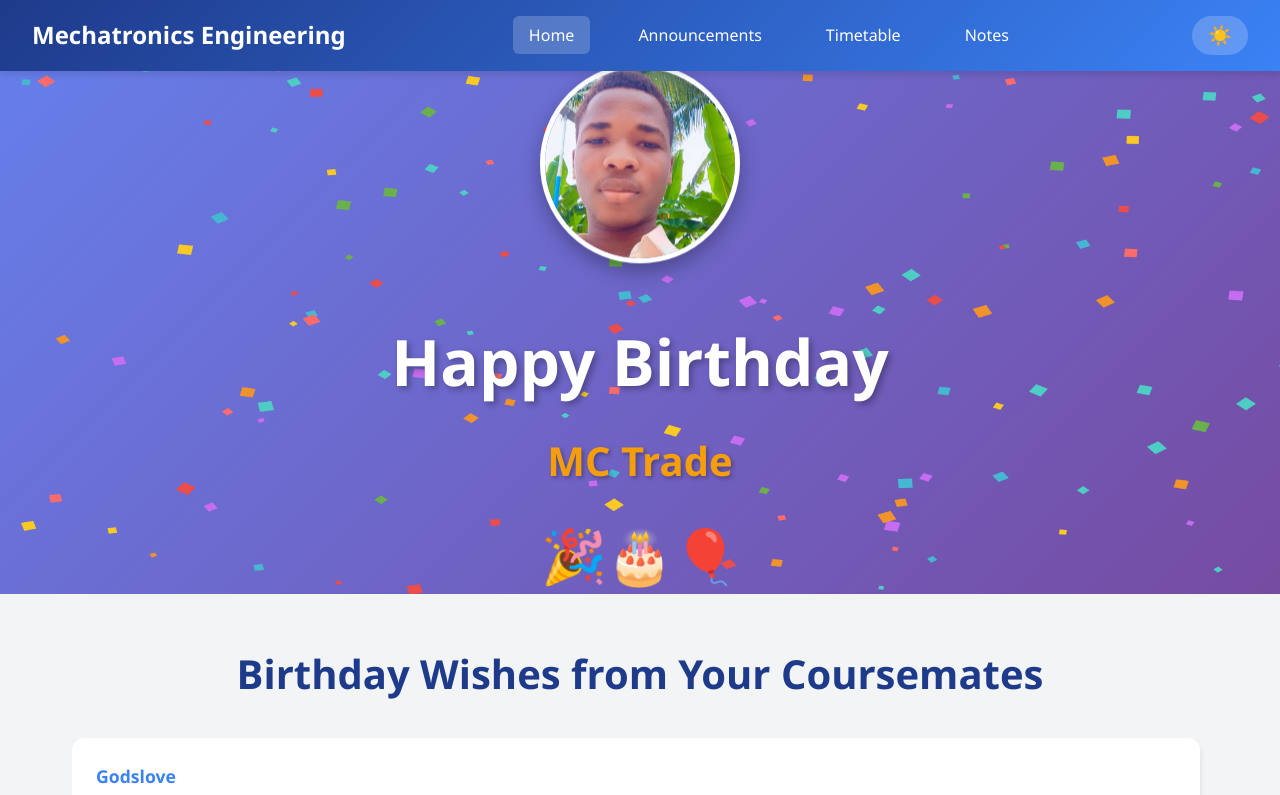
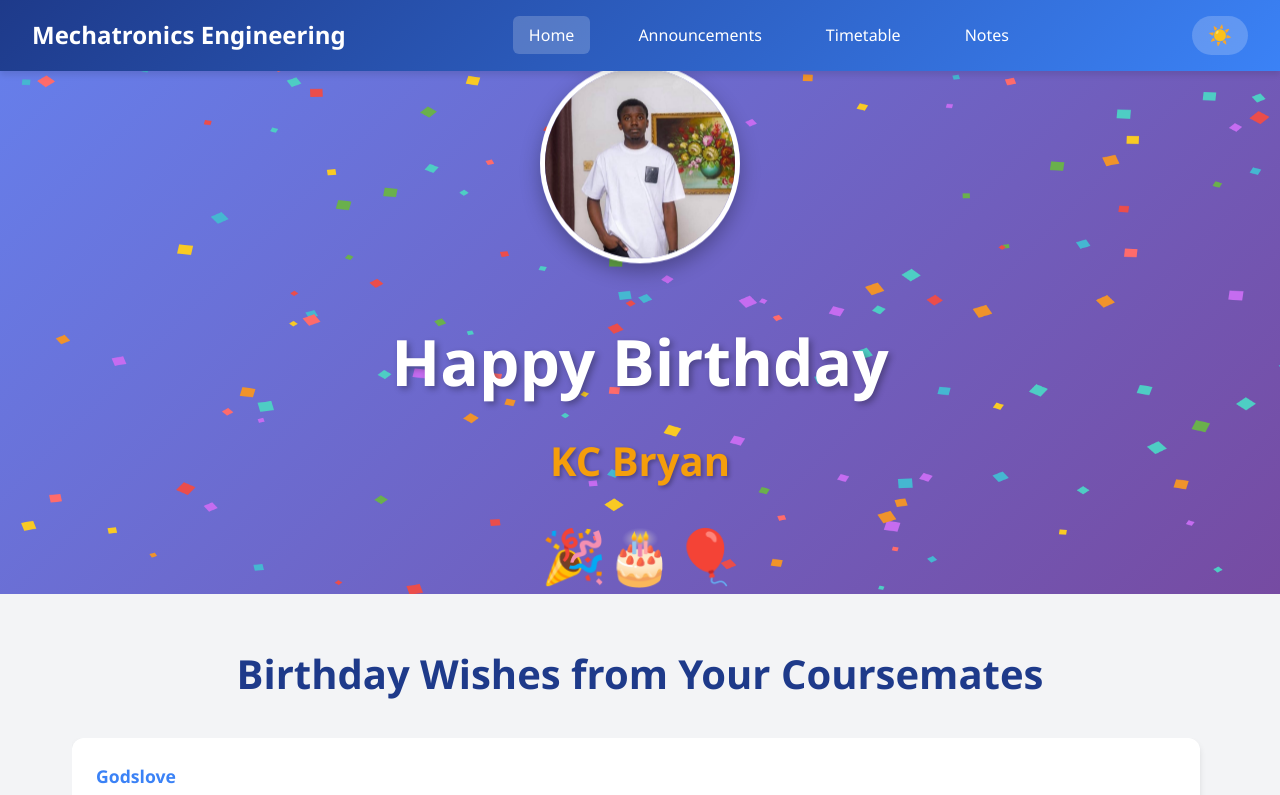
Before and after one commit to Dna-3D/mce, a plain HTML site: page index.html in a window 1280 px wide. Shown: the top 795 px of the page. Drawn offline with Linux system fonts and the light colour scheme.

Commit message:
Update index.html

```diff
--- a/index.html
+++ b/index.html
@@ -3,7 +3,7 @@
 <head>
     <meta charset="UTF-8">
     <meta name="viewport" content="width=device-width, initial-scale=1.0">
-    <title>Happy Birthday korie! - Mechatronics Engineering</title>
+    <title>Happy Birthday Bryan! - Mechatronics Engineering</title>
     <link rel="stylesheet" href="styles.css">
 </head>
 <body>
@@ -31,8 +31,8 @@
         <div class="birthday-content">
             <!-- Birthday celebrant image container for better readability -->
             <div class="birthday-image-container">
-                <img src="./korie.JPG"
-                     alt="korie  - Birthday Celebrant"
+                <img src="./bryan.jpg"
+                     alt="bryan  - Birthday Celebrant"
                      class="birthday-image"
                      loading="lazy"
                      decoding="async"
@@ -41,7 +41,7 @@
                      onerror="this.src='fallback.jpg'; this.alt='Image not available';">
             </div>
             <h1 class="birthday-title">Happy Birthday</h1>
-            <h2 class="birthday-name">MC Trade </h2>
+            <h2 class="birthday-name">KC Bryan </h2>
             <div class="birthday-emoji">🎉🎂🎈</div>
         </div>
     </div>
```
